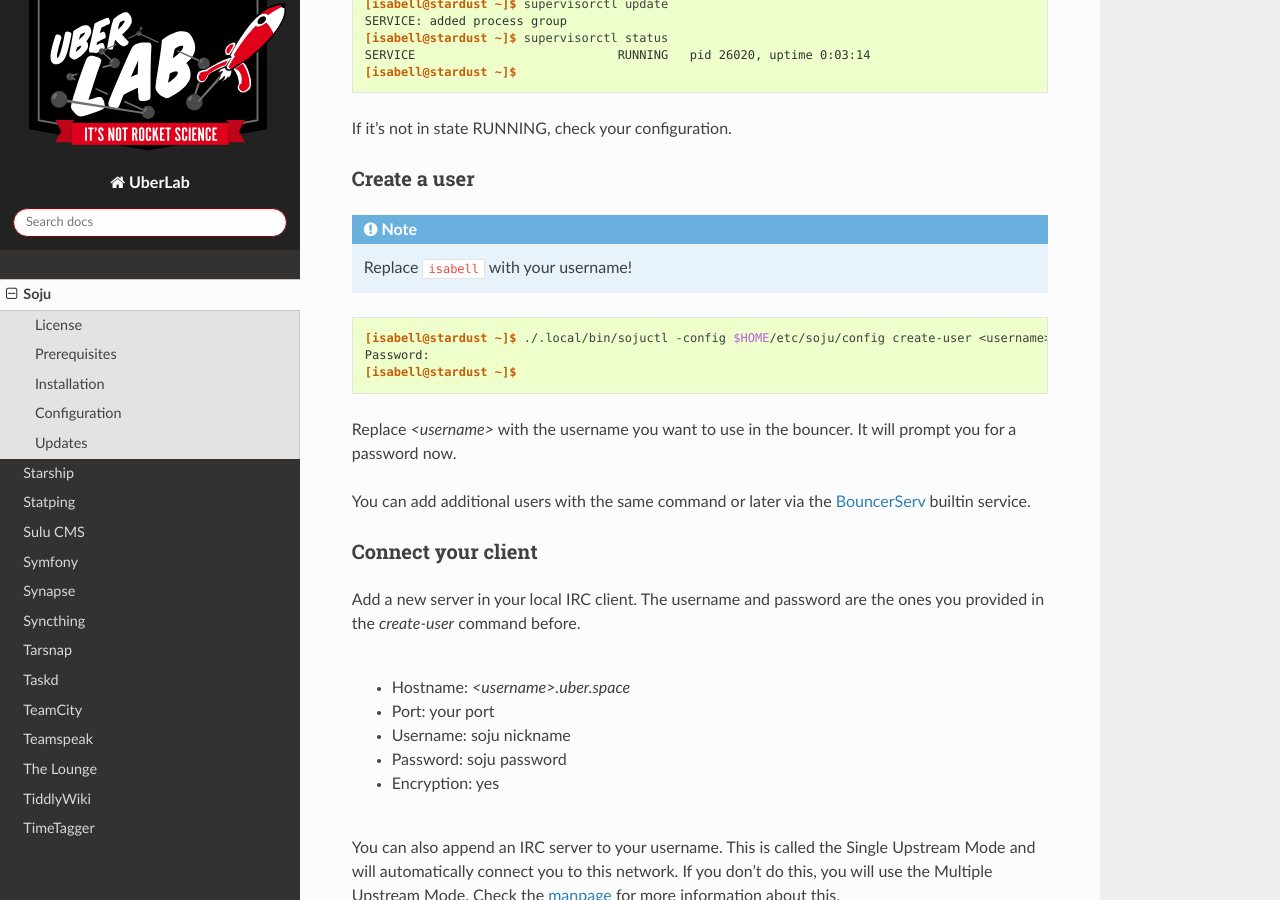
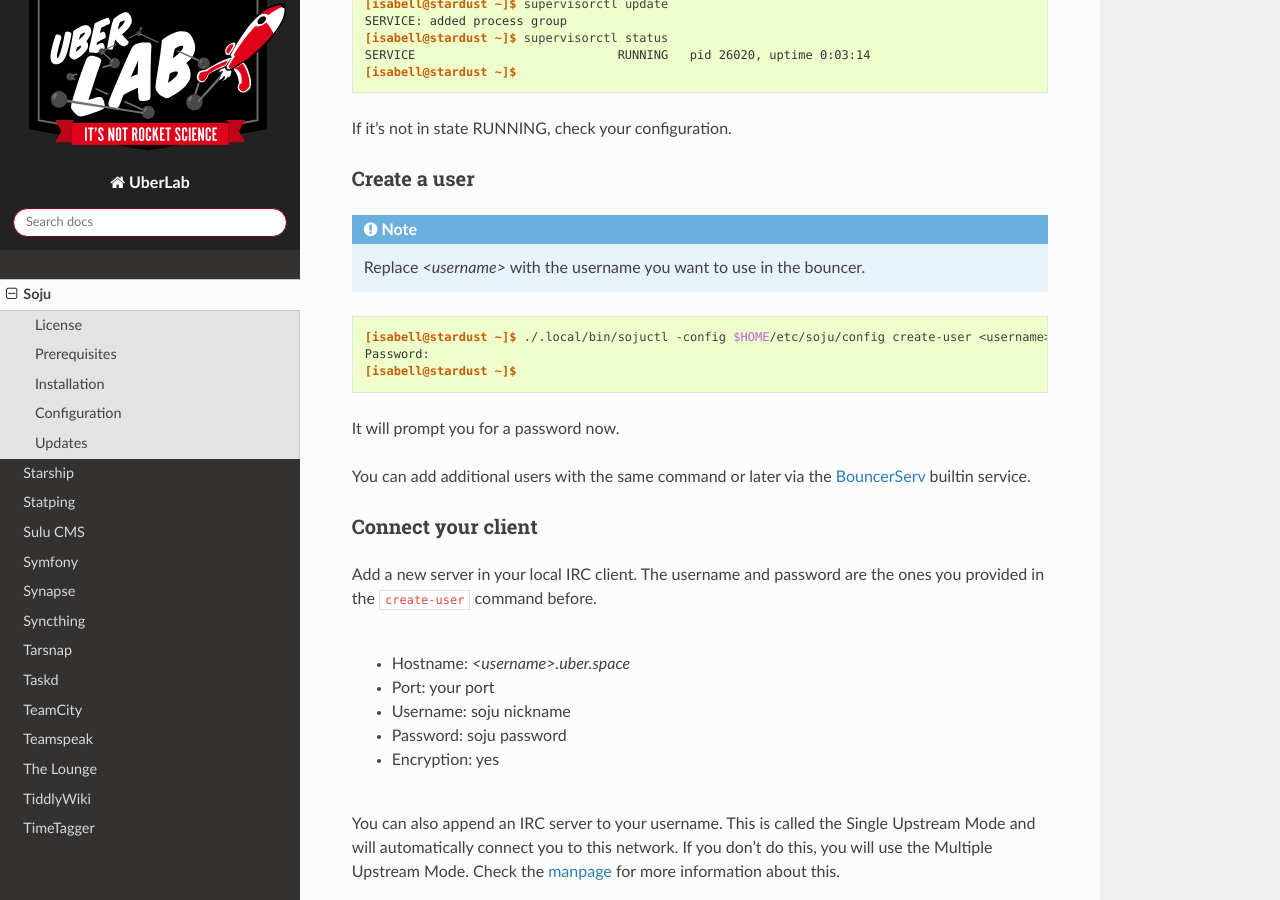
Before and after one commit to Uberspace/lab, a Sphinx documentation site: the page built from source/guide_soju.rst, in a window 1280 px wide and 900 px high, scrolled down 2569 px. Built offline with Sphinx 7.4.7 and the Read the Docs theme 2.0.0, drawn with Linux system fonts in a browser that asks for light colours.

Commit message:
Better formatting of commands.

```diff
--- a/source/guide_soju.rst
+++ b/source/guide_soju.rst
@@ -96,7 +96,7 @@
 
 Create a user
 -------------
-.. note:: Replace ``isabell`` with your username!
+.. note:: Replace `<username>` with the username you want to use in the bouncer.
 
 .. code-block:: console
 
@@ -104,7 +104,6 @@
  Password:
  [isabell@stardust ~]$
 
-Replace `<username>` with the username you want to use in the bouncer.
 It will prompt you for a password now.
 
 You can add additional users with the same command or later via the BouncerServ_ builtin service.
@@ -112,7 +111,7 @@
 Connect your client
 -------------------
 
-Add a new server in your local IRC client. The username and password are the ones you provided in the `create-user` command before.
+Add a new server in your local IRC client. The username and password are the ones you provided in the ``create-user`` command before.
 
 * Hostname: `<username>.uber.space`
 * Port: your port
@@ -129,7 +128,7 @@
 
 .. note:: Check the gitrefs_ regularly to stay informed about the newest version.
 
-To update an existing installation, first stop the service (``supervisorctl stop soju``). After that remove the ``~/soju`` directory (``rm -rf ~/soju``) and repeat the **Installation** steps. Execute ``supervisorctl restart soju`` to start the new version.
+To update an existing installation, first stop the service (``supervisorctl stop soju``). After that remove the `~/soju` directory (``rm -rf ~/soju``) and repeat the **Installation** steps. Execute ``supervisorctl restart soju`` to start the new version.
 
 .. _soju: https://soju.im/
 .. _gitrefs: https://git.sr.ht/~emersion/soju/refs
```
